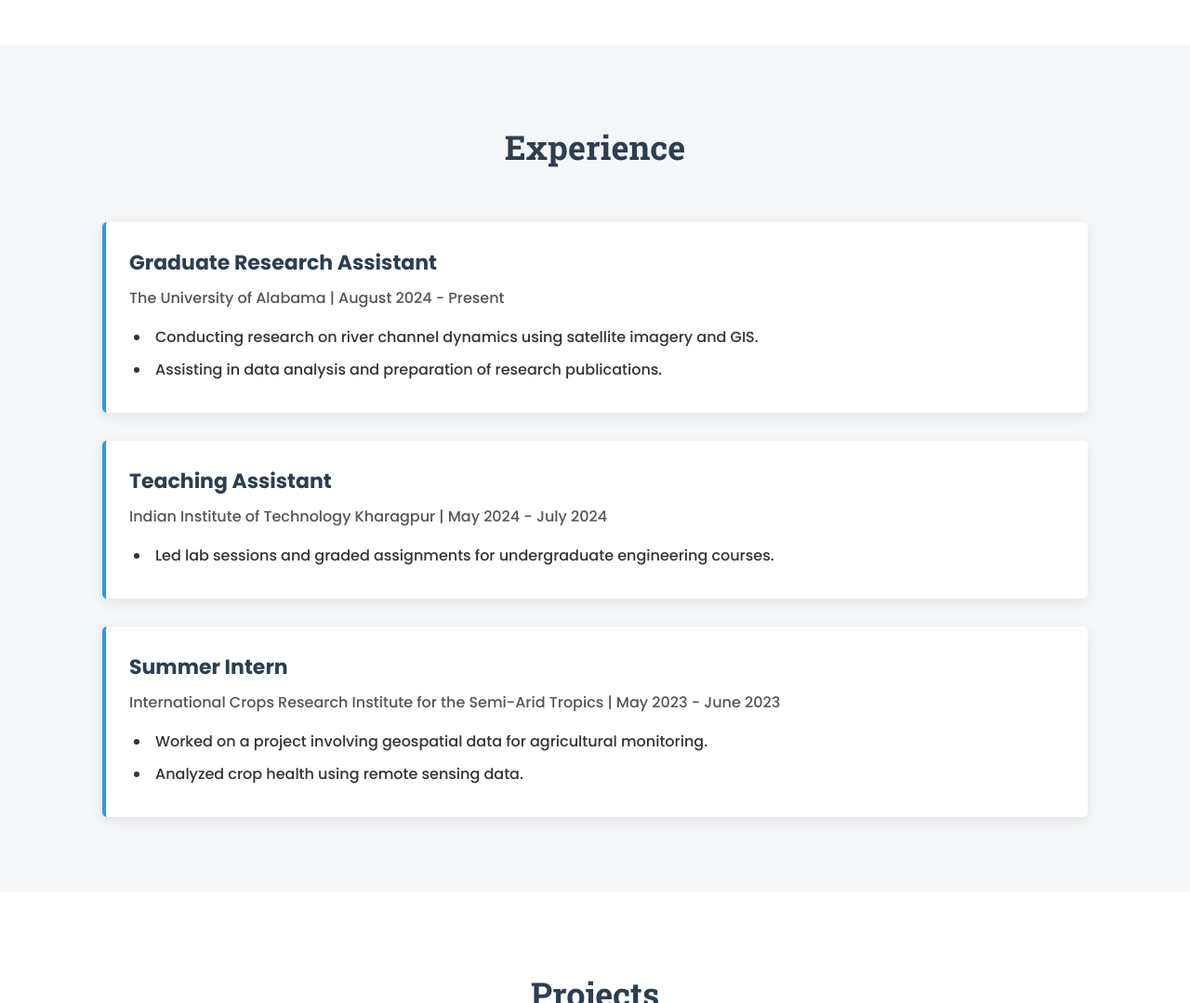
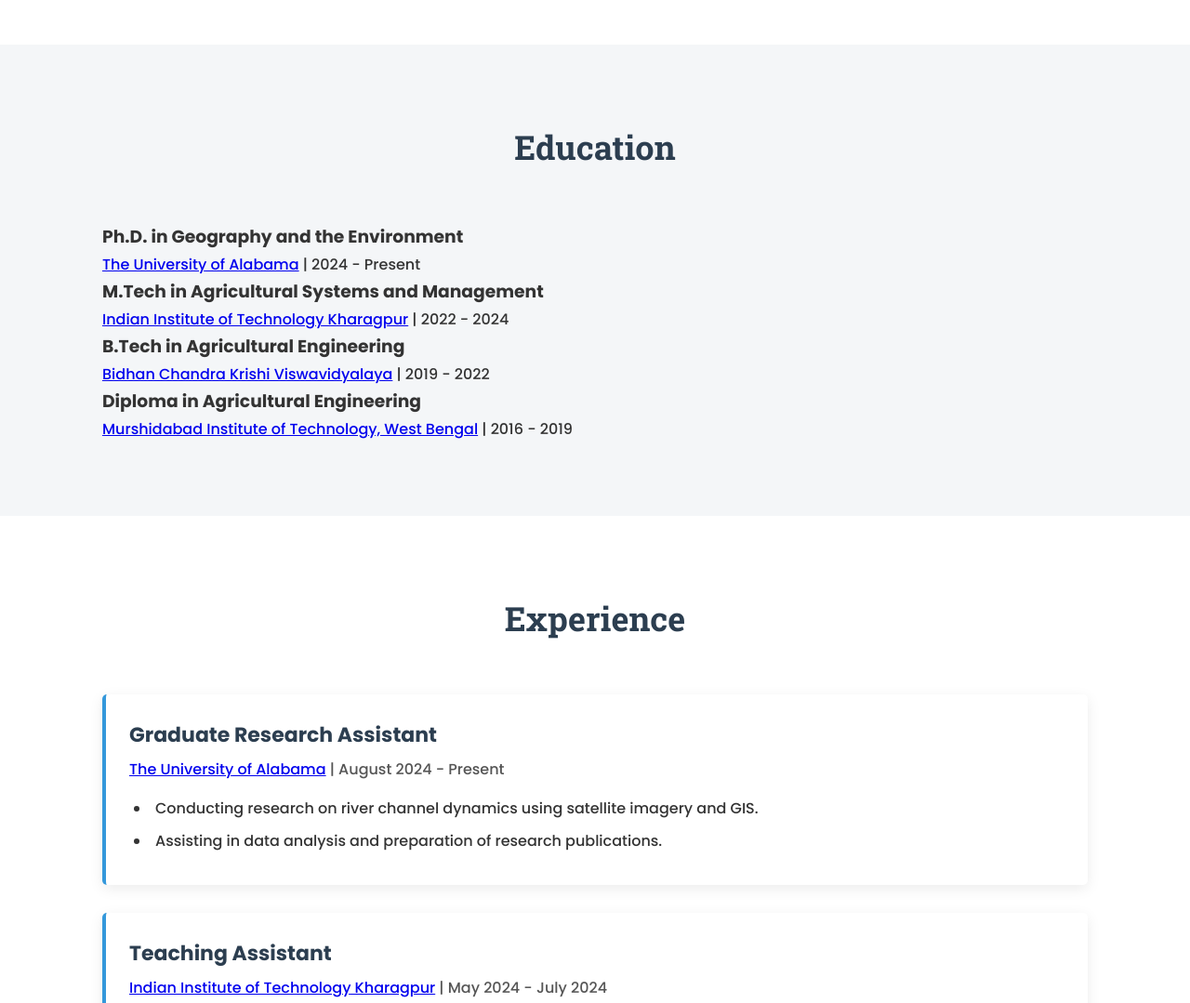
Before and after one commit to Tantu-ua/Tantu_cv_website, a plain HTML site: page index.html in a window 1280 px wide. Shown: the part 780-1859 px from the top of the page at 93% size. Drawn offline with Linux system fonts and the light colour scheme.

Commit message:
Update index.html

```diff
--- a/index.html
+++ b/index.html
@@ -8,6 +8,7 @@
   <link rel="preconnect" href="https://fonts.googleapis.com">
   <link rel="preconnect" href="https://fonts.gstatic.com" crossorigin>
   <link href="https://fonts.googleapis.com/css2?family=Poppins:wght@300;500;700&family=Roboto+Slab:wght@400;700&display=swap" rel="stylesheet">
+  <link rel="stylesheet" href="https://cdnjs.cloudflare.com/ajax/libs/font-awesome/6.0.0-beta3/css/all.min.css" integrity="sha512-Fo3rlrZj/k7ujm/WdhJ/A/Q0WwN0nO+G6Fw2E+0q1uG1e5zP3M6Z6e3bE/f1+Q6qG/6K/r6X1g/p5Zz2hF2A==" crossorigin="anonymous" referrerpolicy="no-referrer" />
 </head>
 <body>
 
@@ -22,6 +23,7 @@
   <nav class="navbar">
     <div class="container">
       <a href="#about">About</a>
+      <a href="#education">Education</a>
       <a href="#experience">Experience</a>
       <a href="#projects">Projects</a>
       <a href="#contact">Contact</a>
@@ -30,20 +32,46 @@
 
   <main>
     <section id="about" class="section">
-      <div class="container about-content"> <img src="profile.jpg" alt="Tantu Mandal Profile" class="profile-photo"> <div>
+      <div class="container about-content">
+        <img src="profile.jpg" alt="Tantu Mandal Profile" class="profile-photo">
+        <div>
           <h2 class="section-title">About Me</h2>
           <p>Hi, I’m Tantu Mandal, a Ph.D. student at the University of Alabama. My research focuses on the study of river channels using remote sensing techniques. I’m particularly interested in understanding how river systems evolve over time and how geospatial technologies like satellite imagery and GIS can help monitor and analyze these dynamic environments. Through my work, I aim to contribute to the broader understanding of fluvial processes and support sustainable river management.</p>
         </div>
       </div>
     </section>
 
-    <section id="experience" class="section alt">
+    <section id="education" class="section alt">
+      <div class="container">
+        <h2 class="section-title">Education</h2>
+        <div class="education-grid">
+          <div class="education-item">
+            <h3>Ph.D. in Geography and the Environment</h3>
+            <p class="education-details"><a href="https://www.ua.edu/" target="_blank">The University of Alabama</a> | 2024 - Present</p>
+          </div>
+          <div class="education-item">
+            <h3>M.Tech in Agricultural Systems and Management</h3>
+            <p class="education-details"><a href="https://www.iitkgp.ac.in/" target="_blank">Indian Institute of Technology Kharagpur</a> | 2022 - 2024</p>
+          </div>
+          <div class="education-item">
+            <h3>B.Tech in Agricultural Engineering</h3>
+            <p class="education-details"><a href="https://www.bckv.edu.in/index.php/en/" target="_blank">Bidhan Chandra Krishi Viswavidyalaya</a> | 2019 - 2022</p>
+          </div>
+          <div class="education-item">
+            <h3>Diploma in Agricultural Engineering</h3>
+            <p class="education-details"><a href="https://polytechnic.wbtetsd.gov.in/mitberhampore" target="_blank">Murshidabad Institute of Technology, West Bengal</a> | 2016 - 2019</p>
+          </div>
+        </div>
+      </div>
+    </section>
+
+    <section id="experience" class="section">
       <div class="container">
         <h2 class="section-title">Experience</h2>
         <div class="experience-grid">
           <div class="experience-item">
             <h3>Graduate Research Assistant</h3>
-            <p class="experience-details">The University of Alabama | August 2024 - Present</p>
+            <p class="experience-details"><a href="https://www.ua.edu/" target="_blank">The University of Alabama</a> | August 2024 - Present</p>
             <ul>
               <li>Conducting research on river channel dynamics using satellite imagery and GIS.</li>
               <li>Assisting in data analysis and preparation of research publications.</li>
@@ -51,14 +79,15 @@
           </div>
           <div class="experience-item">
             <h3>Teaching Assistant</h3>
-            <p class="experience-details">Indian Institute of Technology Kharagpur | May 2024 - July 2024</p>
+            <p class="experience-details"><a href="https://www.iitkgp.ac.in/" target="_blank">Indian Institute of Technology Kharagpur</a> | May 2024 - July 2024</p>
             <ul>
               <li>Led lab sessions and graded assignments for undergraduate engineering courses.</li>
+              <li>Provided academic support to students during office hours.</li>
             </ul>
           </div>
           <div class="experience-item">
             <h3>Summer Intern</h3>
-            <p class="experience-details">International Crops Research Institute for the Semi-Arid Tropics | May 2023 - June 2023</p>
+            <p class="experience-details"><a href="https://www.icrisat.org/" target="_blank">International Crops Research Institute for the Semi-Arid Tropics</a> | May 2023 - June 2023</p>
             <ul>
               <li>Worked on a project involving geospatial data for agricultural monitoring.</li>
               <li>Analyzed crop health using remote sensing data.</li>
@@ -68,7 +97,7 @@
       </div>
     </section>
 
-    <section id="projects" class="section">
+    <section id="projects" class="section alt">
       <div class="container">
         <h2 class="section-title">Projects</h2>
         <div class="project-grid">
@@ -105,12 +134,14 @@
       </div>
     </section>
 
-    <section id="contact" class="section alt">
+    <section id="contact" class="section">
       <div class="container contact-container">
         <h2 class="section-title">Get In Touch</h2>
         <p>I'm always open to discussing new research, projects, or collaboration opportunities.</p>
-        <a href="mailto:tmandal@crimson.ua.edu" class="btn">Email Me</a>
-        <a href="https://in.linkedin.com/in/tantu-mandal-00426b258" class="btn" target="_blank">Connect on LinkedIn</a>
+        <div class="contact-icons">
+          <a href="mailto:tmandal@crimson.ua.edu" class="contact-icon-link" aria-label="Email me"><i class="fas fa-envelope fa-2x"></i></a>
+          <a href="https://in.linkedin.com/in/tantu-mandal-00426b258" class="contact-icon-link" target="_blank" aria-label="Connect on LinkedIn"><i class="fab fa-linkedin fa-2x"></i></a>
+        </div>
       </div>
     </section>
   </main>
```
